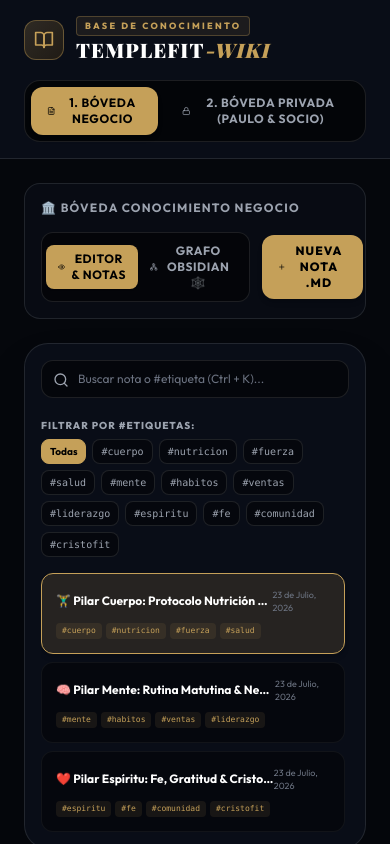
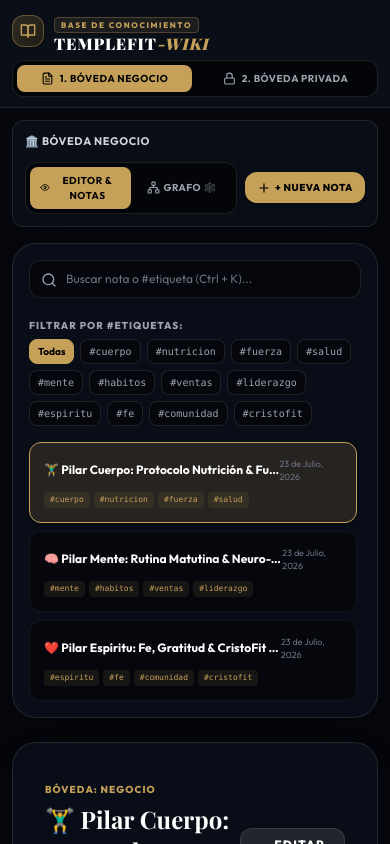
Before and after one commit to Katzert/templefit-wiki, a Next.js app: page /templefit-wiki/ in a window 390 px wide. Shown: the top 844 px of the page. Built offline with nearby package versions, Linux system fonts and the light colour scheme; a web font is replaced by a local one.

Commit message:
fix: compact sticky header and responsive graph canvas for mobile viewports

```diff
--- a/app/page.tsx
+++ b/app/page.tsx
@@ -281,44 +281,44 @@
       )}
 
       {/* Top Header */}
-      <header className="border-b border-white/10 bg-[#0B0F19]/90 backdrop-blur-md sticky top-0 z-40 px-6 py-4">
-        <div className="max-w-7xl mx-auto flex flex-col sm:flex-row sm:items-center justify-between gap-4">
-          <div className="flex items-center gap-3">
-            <div className="w-10 h-10 rounded-xl bg-gradient-to-br from-temple-gold/20 to-amber-500/10 border border-temple-gold/40 flex items-center justify-center">
-              <BookOpen className="text-temple-gold" size={20} />
-            </div>
-            <div>
-              <div className="flex items-center gap-2">
-                <span className="text-[9px] font-extrabold uppercase tracking-[0.25em] text-temple-gold bg-temple-gold/10 px-2 py-0.5 rounded border border-temple-gold/30">
+      <header className="border-b border-white/10 bg-[#0B0F19]/95 backdrop-blur-md sticky top-0 z-40 px-3 py-2.5 sm:px-6 sm:py-4">
+        <div className="max-w-7xl mx-auto flex flex-col sm:flex-row sm:items-center justify-between gap-2 sm:gap-4">
+          <div className="flex items-center justify-between sm:justify-start w-full sm:w-auto gap-3">
+            <div className="flex items-center gap-2.5">
+              <div className="w-8 h-8 sm:w-10 sm:h-10 rounded-xl bg-gradient-to-br from-temple-gold/20 to-amber-500/10 border border-temple-gold/40 flex items-center justify-center">
+                <BookOpen className="text-temple-gold w-4 h-4 sm:w-5 sm:h-5" />
+              </div>
+              <div>
+                <span className="text-[8px] sm:text-[9px] font-extrabold uppercase tracking-[0.2em] text-temple-gold bg-temple-gold/10 px-1.5 py-0.5 rounded border border-temple-gold/30">
                   Base de Conocimiento
                 </span>
+                <h1 className="text-base sm:text-xl font-serif font-black tracking-wider uppercase text-white leading-none mt-0.5">
+                  TEMPLEFIT<span className="text-temple-gold italic">-WIKI</span>
+                </h1>
               </div>
-              <h1 className="text-xl font-serif font-black tracking-wider uppercase text-white">
-                TEMPLEFIT<span className="text-temple-gold italic">-WIKI</span>
-              </h1>
             </div>
           </div>
 
           {/* Vault Selector Tabs */}
-          <div className="flex items-center gap-2 bg-black/60 p-1.5 rounded-2xl border border-white/10">
+          <div className="flex items-center gap-1.5 sm:gap-2 bg-black/60 p-1 sm:p-1.5 rounded-xl sm:rounded-2xl border border-white/10 w-full sm:w-auto overflow-x-auto">
             <button
               onClick={() => handleSwitchVault('business')}
-              className={`px-4 py-2 rounded-xl text-xs font-bold uppercase tracking-wider transition flex items-center gap-2 ${
+              className={`flex-1 sm:flex-none px-2.5 py-1.5 sm:px-4 sm:py-2 rounded-lg sm:rounded-xl text-[10px] sm:text-xs font-bold uppercase tracking-wider transition flex items-center justify-center gap-1.5 whitespace-nowrap ${
                 activeVault === 'business' ? 'bg-temple-gold text-black shadow-md' : 'text-gray-400 hover:text-white'
               }`}
             >
-              <FileText size={14} />
+              <FileText size={13} />
               <span>1. Bóveda Negocio</span>
             </button>
 
             <button
               onClick={() => handleSwitchVault('founders')}
-              className={`px-4 py-2 rounded-xl text-xs font-bold uppercase tracking-wider transition flex items-center gap-2 ${
+              className={`flex-1 sm:flex-none px-2.5 py-1.5 sm:px-4 sm:py-2 rounded-lg sm:rounded-xl text-[10px] sm:text-xs font-bold uppercase tracking-wider transition flex items-center justify-center gap-1.5 whitespace-nowrap ${
                 activeVault === 'founders' ? 'bg-amber-500 text-black shadow-md' : 'text-gray-400 hover:text-white'
               }`}
             >
-              {isUnlocked ? <Unlock size={14} /> : <Lock size={14} />}
-              <span>2. Bóveda Privada (Paulo & Socio)</span>
+              {isUnlocked ? <Unlock size={13} /> : <Lock size={13} />}
+              <span>2. Bóveda Privada</span>
             </button>
           </div>
         </div>
@@ -359,77 +359,77 @@
         </div>
       ) : (
         /* ACTIVE OBSIDIAN WIKI INTERFACE */
-        <div className="flex-1 max-w-7xl w-full mx-auto p-6 space-y-6">
+        <div className="flex-1 max-w-7xl w-full mx-auto p-3 sm:p-6 space-y-4 sm:space-y-6">
 
           {/* Sub Header Bar */}
-          <div className="flex flex-col sm:flex-row sm:items-center justify-between gap-4 bg-[#0B0F19]/60 p-4 rounded-2xl border border-white/10">
-            <div className="flex items-center gap-3">
-              <span className="text-xs font-bold text-gray-400 uppercase tracking-widest">
-                {activeVault === 'business' ? '🏛️ Bóveda Conocimiento Negocio' : '🔐 Bóveda Privada Fundadores (Paulo & Socio)'}
+          <div className="flex flex-col md:flex-row md:items-center justify-between gap-3 bg-[#0B0F19]/80 p-3 sm:p-4 rounded-xl sm:rounded-2xl border border-white/10">
+            <div className="flex items-center justify-between gap-2">
+              <span className="text-[11px] sm:text-xs font-bold text-gray-300 uppercase tracking-wider truncate">
+                {activeVault === 'business' ? '🏛️ Bóveda Negocio' : '🔐 Bóveda Privada'}
               </span>
               {activeVault === 'founders' && (
                 <button
                   onClick={handleLLMExtract}
                   disabled={llmExtracting}
-                  className="px-3 py-1 bg-gradient-to-r from-amber-500 to-temple-gold text-black text-[10px] font-extrabold uppercase tracking-wider rounded-lg flex items-center gap-1.5 hover:scale-105 transition shadow-sm"
+                  className="px-2.5 py-1 bg-gradient-to-r from-amber-500 to-temple-gold text-black text-[9px] sm:text-[10px] font-extrabold uppercase tracking-wider rounded-lg flex items-center gap-1 hover:scale-105 transition shadow-sm whitespace-nowrap"
                 >
                   <Cpu size={12} />
-                  <span>{llmExtracting ? 'Sintetizando...' : 'Extraer Conocimiento con LLM'}</span>
+                  <span>{llmExtracting ? 'Sintetizando...' : 'Extraer con LLM'}</span>
                 </button>
               )}
             </div>
 
-            <div className="flex items-center gap-3">
+            <div className="flex items-center justify-between sm:justify-end gap-2 w-full md:w-auto">
               {/* View Switcher */}
-              <div className="flex items-center bg-black/50 border border-white/10 rounded-xl p-1">
+              <div className="flex items-center bg-black/60 border border-white/10 rounded-xl p-1 flex-1 sm:flex-none">
                 <button
                   onClick={() => setViewMode('editor')}
-                  className={`px-3 py-1.5 rounded-lg text-xs font-bold uppercase tracking-wider transition flex items-center gap-1.5 ${
+                  className={`flex-1 sm:flex-none px-2.5 py-1.5 rounded-lg text-[10px] sm:text-xs font-bold uppercase tracking-wider transition flex items-center justify-center gap-1 ${
                     viewMode === 'editor' ? 'bg-temple-gold text-black shadow-sm' : 'text-gray-400 hover:text-white'
                   }`}
                 >
-                  <Eye size={14} /> Editor & Notas
+                  <Eye size={13} /> <span>Editor & Notas</span>
                 </button>
                 <button
                   onClick={() => setViewMode('graph')}
-                  className={`px-3 py-1.5 rounded-lg text-xs font-bold uppercase tracking-wider transition flex items-center gap-1.5 ${
+                  className={`flex-1 sm:flex-none px-2.5 py-1.5 rounded-lg text-[10px] sm:text-xs font-bold uppercase tracking-wider transition flex items-center justify-center gap-1 ${
                     viewMode === 'graph' ? 'bg-temple-gold text-black shadow-sm' : 'text-gray-400 hover:text-white'
                   }`}
                 >
-                  <Network size={14} /> Grafo Obsidian 🕸️
+                  <Network size={13} /> <span>Grafo 🕸️</span>
                 </button>
               </div>
 
               <button
                 onClick={handleCreateNote}
-                className="px-4 py-2 bg-temple-gold text-black font-extrabold text-xs uppercase tracking-widest rounded-xl hover:bg-amber-400 transition flex items-center gap-1.5 shadow-md"
+                className="px-3 py-2 bg-temple-gold text-black font-extrabold text-[10px] sm:text-xs uppercase tracking-wider rounded-xl hover:bg-amber-400 transition flex items-center gap-1 shadow-md whitespace-nowrap"
               >
-                <Plus size={16} /> Nueva Nota .md
+                <Plus size={14} /> <span>+ Nueva Nota</span>
               </button>
             </div>
           </div>
 
           {/* VIEW MODE 1: OBSIDIAN GRAPH VIEW 🕸️ */}
           {viewMode === 'graph' ? (
-            <Card className="bg-[#0B0F19]/95 border-temple-gold/30 min-h-[600px] relative overflow-hidden">
-              <CardContent className="!p-8">
-                <div className="flex items-center justify-between mb-6 pb-4 border-b border-white/10">
+            <Card className="bg-[#0B0F19]/95 border-temple-gold/30 min-h-0 sm:min-h-[600px] relative overflow-hidden">
+              <CardContent className="!p-4 sm:!p-8">
+                <div className="flex flex-col sm:flex-row items-start sm:items-center justify-between gap-3 mb-4 sm:mb-6 pb-3 sm:pb-4 border-b border-white/10">
                   <div className="flex items-center gap-3">
-                    <div className="p-3 bg-temple-gold/10 border border-temple-gold/30 rounded-2xl text-temple-gold">
-                      <Network size={22} />
+                    <div className="p-2.5 sm:p-3 bg-temple-gold/10 border border-temple-gold/30 rounded-xl sm:rounded-2xl text-temple-gold">
+                      <Network size={20} />
                     </div>
                     <div>
-                      <span className="text-[10px] font-extrabold uppercase tracking-[0.25em] text-temple-gold">Red de Notas Descentralizadas</span>
-                      <h3 className="text-xl font-serif font-black uppercase text-white">Obsidian Graph View (Bóveda {activeVault === 'business' ? 'Negocio' : 'Fundadores'})</h3>
+                      <span className="text-[9px] font-extrabold uppercase tracking-[0.25em] text-temple-gold block">Red de Notas Descentralizadas</span>
+                      <h3 className="text-base sm:text-xl font-serif font-black uppercase text-white">Obsidian Graph View ({activeVault === 'business' ? 'Bóveda Negocio' : 'Bóveda Privada'})</h3>
                     </div>
                   </div>
-                  <span className="text-xs text-gray-400 font-bold uppercase tracking-widest bg-white/5 px-3 py-1.5 rounded-full border border-white/10">
+                  <span className="text-[10px] sm:text-xs text-gray-400 font-bold uppercase tracking-widest bg-white/5 px-2.5 py-1 rounded-full border border-white/10">
                     {filteredNotes.length} Nodos de Conocimiento
                   </span>
                 </div>
 
                 {/* Graph Canvas */}
-                <div className="relative w-full h-[500px] bg-black/60 rounded-3xl border border-white/10 p-6 flex items-center justify-center overflow-hidden">
+                <div className="relative w-full h-[320px] sm:h-[500px] bg-black/60 rounded-2xl sm:rounded-3xl border border-white/10 p-3 sm:p-6 flex items-center justify-center overflow-hidden">
                   <div className="absolute inset-0 opacity-10 bg-[radial-gradient(#C5A059_1px,transparent_1px)] [background-size:16px_16px]" />
 
                   <svg className="absolute inset-0 w-full h-full pointer-events-none">
```
